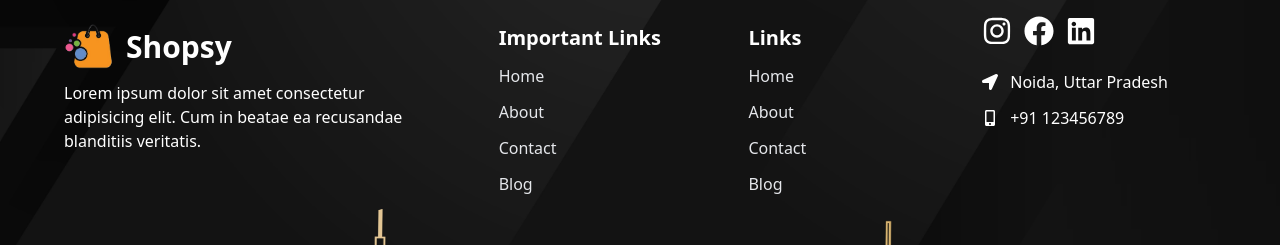
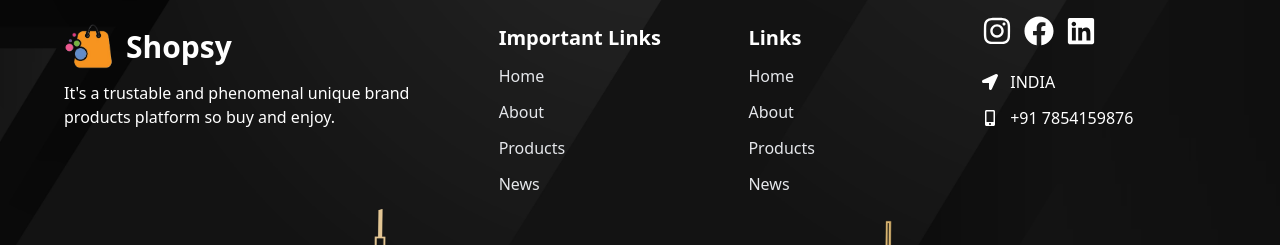
Before and after one commit to Dipsun45/shopsy-main, a React (Vite) app: page / in a window 1280 px wide. Shown: the part 1228-1473 px from the top of the page. Built offline with nearby package versions, Linux system fonts and the light colour scheme.

Commit message:
Update Footer.jsx

```diff
--- a/src/components/Footer/Footer.jsx
+++ b/src/components/Footer/Footer.jsx
@@ -28,11 +28,11 @@
     link: "/#about",
   },
   {
-    title: "Contact",
-    link: "/#contact",
+    title: "Products",
+    link: "/#",
   },
   {
-    title: "Blog",
+    title: "News",
     link: "/#blog",
   },
 ];
@@ -49,8 +49,7 @@
               Shopsy
             </h1>
             <p>
-              Lorem ipsum dolor sit amet consectetur adipisicing elit. Cum in
-              beatae ea recusandae blanditiis veritatis.
+            It's a trustable and phenomenal unique brand products platform so buy and enjoy.
             </p>
           </div>
 
@@ -108,11 +107,11 @@
               <div className="mt-6">
                 <div className="flex items-center gap-3">
                   <FaLocationArrow />
-                  <p>Noida, Uttar Pradesh</p>
+                  <p>INDIA</p>
                 </div>
                 <div className="flex items-center gap-3 mt-3">
                   <FaMobileAlt />
-                  <p>+91 123456789</p>
+                  <p>+91 7854159876</p>
                 </div>
               </div>
             </div>
```
